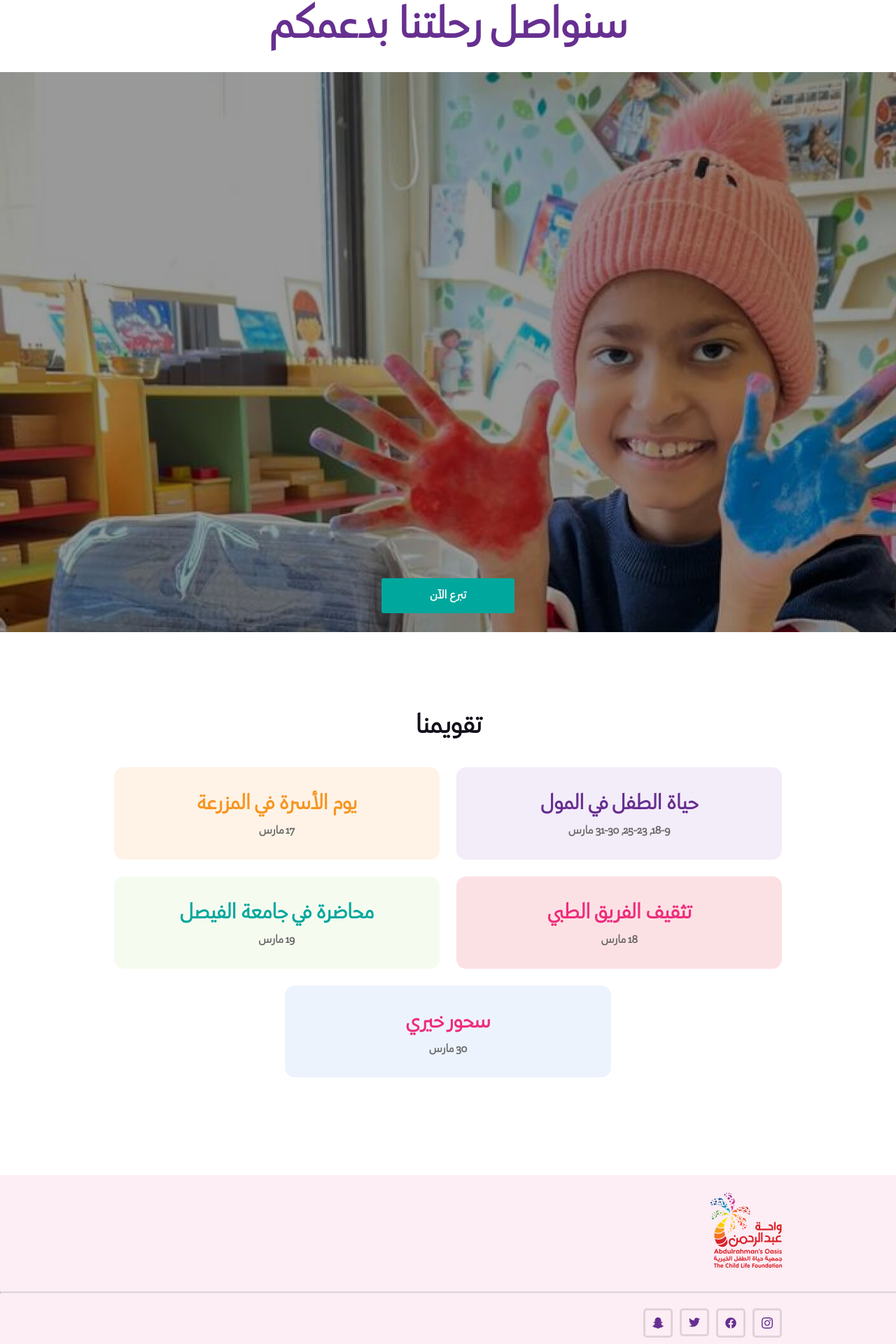
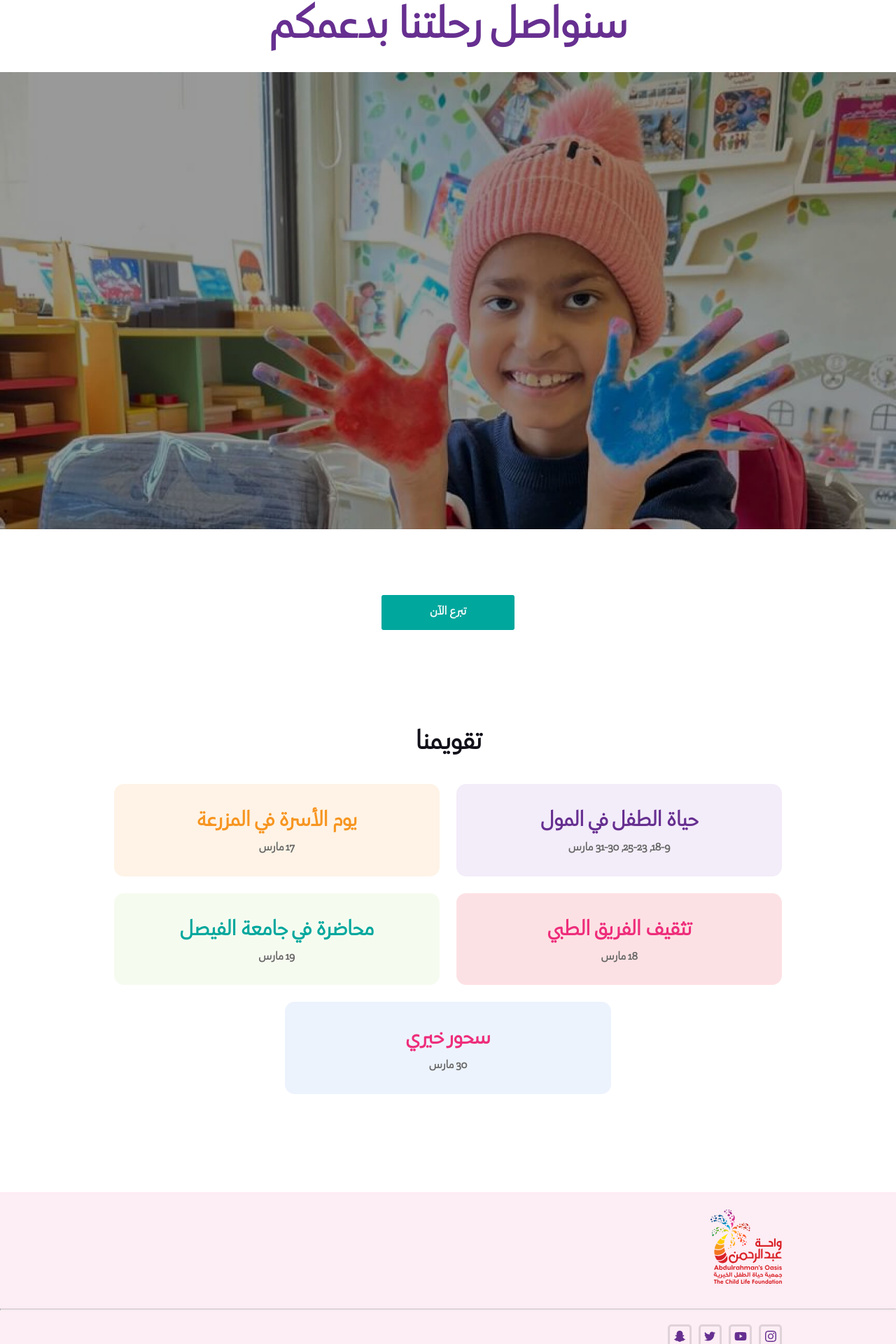
Before and after one commit to alqabbanikhaled/abdulrahmansOasis, a Next.js app in the folder Frontend/: page / in a window 1280 px wide. Shown: the part 2843-4763 px from the top of the page at 70% size. Built offline with nearby package versions, Linux system fonts and the light colour scheme; a web font is replaced by a local one.

Commit message:
social links size & donate button outside

```diff
--- a/Frontend/src/components/Footer/Footer.js
+++ b/Frontend/src/components/Footer/Footer.js
@@ -64,7 +64,7 @@ const Footer = () => {
             href={"https://instagram.com/abdulrahmansoasis?igshid=YmMyMTA2M2Y="}
           />
           <SocialLink
-            src="./svg/facebook.svg"
+            src="./svg/youtube.svg"
             href={"https://youtube.com/@abdulrahmansoasis"}
           />
           <SocialLink
--- a/Frontend/src/components/Footer/Footer.module.scss
+++ b/Frontend/src/components/Footer/Footer.module.scss
@@ -90,25 +90,24 @@
         background-color: transparent;
         padding: 10px;
         cursor: pointer;
-        // img {
-        //   width: 1vw;
-        // }
+        img {
+          width: 1.4vw; //24px;
+        }
+        width: 2.6vw; //44px;
+        height: 2.6vw; // 44px;
+      }
+      @include large-screen {
+        .socialLink {
+          img {
+            width: 16px;
+          }
+          width: 36px;
+          height: 36px;
+        }
       }
       @include medium-screen {
         width: 100%;
         justify-content: center;
-        .socialLink {
-          display: flex;
-          align-items: center;
-          justify-content: center;
-          border: 3px solid var(--light-gray);
-          border-radius: 5px;
-          background-color: transparent;
-          padding: 8px;
-          img {
-            width: 14px;
-          }
-        }
       }
     }
     .rights {
--- a/Frontend/src/components/about/Story/Story.module.scss
+++ b/Frontend/src/components/about/Story/Story.module.scss
@@ -0,0 +1,34 @@
+@import "../../../styles/abstracts";
+
+.section {
+  .container {
+    display: flex;
+    align-items: center;
+    justify-content: space-between;
+
+    .storText {
+      flex-basis: 40%;
+    }
+    .storyImg {
+      position: relative;
+      flex-basis: 40%;
+      img {
+        width: 100%;
+        object-fit: contain;
+      }
+      .vector {
+        position: absolute;
+        left: 40%;
+        bottom: 15%;
+      }
+    }
+    @include large-screen {
+      .storyImg {
+        flex-basis: 50%;
+      }
+    }
+    @include medium-screen {
+      flex-direction: column;
+    }
+  }
+}
--- a/Frontend/src/components/home/Donate/Donate.js
+++ b/Frontend/src/components/home/Donate/Donate.js
@@ -24,6 +24,9 @@ const Donate = () => {
           <h1 className="color-purple mb-2 space-X-l text-center">
             سنواصل رحلتنا بدعمكم
           </h1>
+          <div className={cn(styles.donateImg, "mb-2")}>
+            <img src="/donate.jpg" alt="" />
+          </div>
           <div className={cn(styles.donateButton)}>
             <Link href={"/donate"}>
               <Button className="green-bg color-white mb-2">تبرع الآن</Button>
--- a/Frontend/src/components/home/Donate/Donate.module.scss
+++ b/Frontend/src/components/home/Donate/Donate.module.scss
@@ -47,27 +47,36 @@
   .container {
     h1 {
     }
-    .donateButton {
+    .donateImg {
       width: 100%;
-      height: 100vh;
-      display: flex;
-      justify-content: center;
-      align-items: flex-end;
-      background-image: url("../../../assets/images/donate.jpg");
-      background-repeat: no-repeat;
-      background-size: cover;
-
+      min-height: 90vh;
+      img {
+        width: 100%;
+        height: 100%;
+        object-fit: cover;
+      }
       @include large-screen {
-        height: 80vh;
+        min-height: 80vh;
       }
 
       @include medium-screen {
-        height: 60vh;
+        min-height: 60vh;
       }
 
       @include medium-screen {
-        height: 40vh;
+        min-height: 40vh;
       }
+    }
+    .donateButton {
+      width: 100%;
+      // height: 100vh;
+      display: flex;
+      justify-content: center;
+      // align-items: flex-end;
+      align-items: center;
+      // background-image: url("../../../assets/images/donate.jpg");
+      // background-repeat: no-repeat;
+      // background-size: cover;
     }
   }
 }
```
Also changed, not shown: Frontend/src/components/about/Story/Story.js (+27 -0 lines), Frontend/public/svg/youtube.svg (added).
